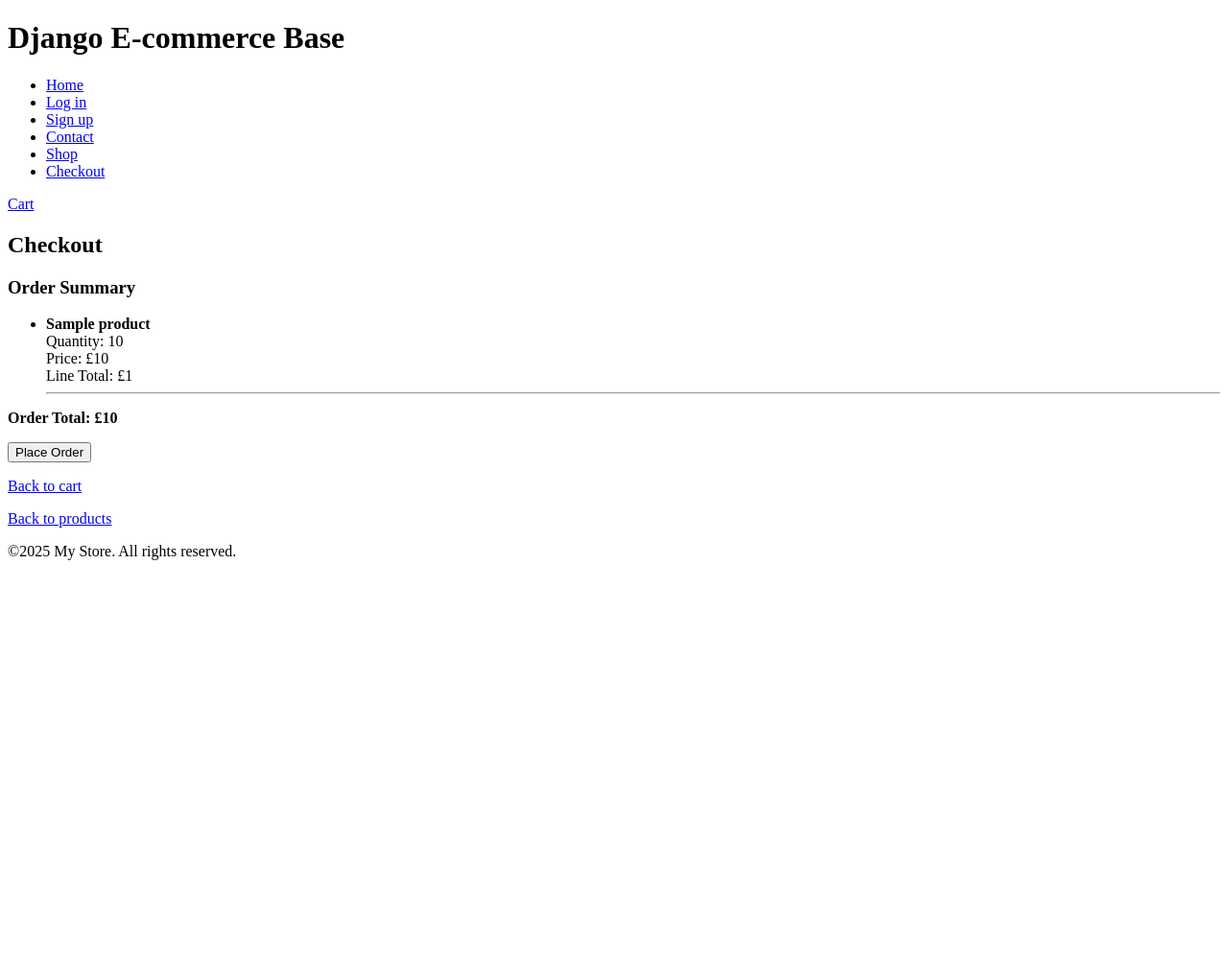
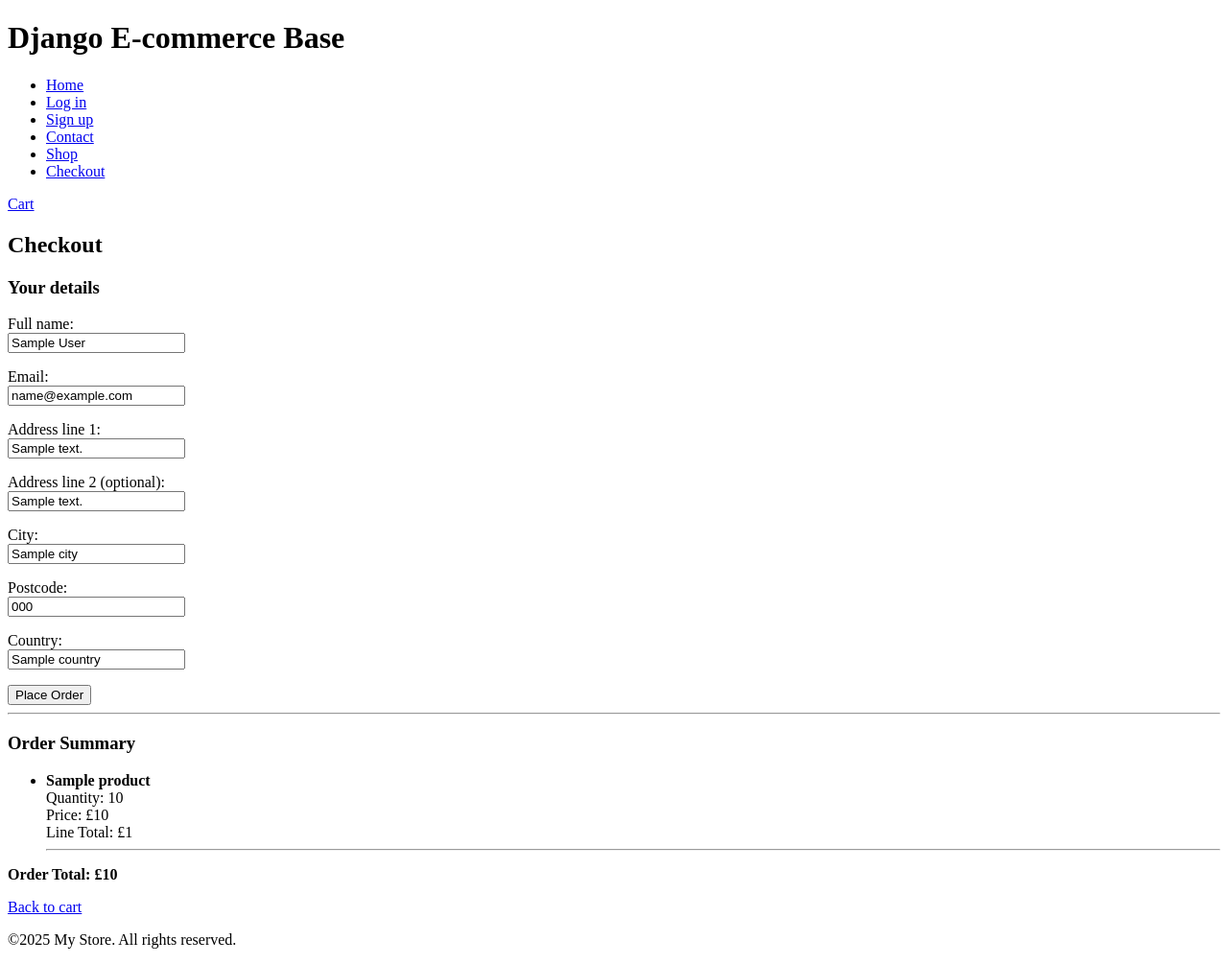
Before and after one commit to monicathomas8/django-ecommerce-base, a Django app: template orders/templates/orders/checkout.html in a window 1280 px wide. Shown: the whole page at 96% size. Before the commit the page ends 584 px from the top, so only its background shows below. Run offline with Django 5.2, Linux system fonts and the light colour scheme; the template is opened without the code that fills it: most values are stand-ins (such as "Sample title", 1, 10 or a date in 2020).

Commit message:
updated orders model to include address with checkout. Updated, checkout.html and view to add address form.

```diff
--- a/orders/templates/orders/checkout.html
+++ b/orders/templates/orders/checkout.html
@@ -3,9 +3,103 @@
 {% block title %}Checkout{% endblock %}
 
 {% block content %}
-   <h2>Checkout</h2>
+<h2>Checkout</h2>
+
+{% if errors %}
+    <ul style="color: red;">
+        {% for error in errors %}
+            <li>{{ error }}</li>
+        {% endfor %}
+    </ul>
+{% endif %}
 
 {% if cart|length > 0 %}
+    <h3>Your details</h3>
+
+    <form method="post">
+        {% csrf_token %}
+
+        <p>
+            <label for="id_full_name">Full name:</label><br>
+            <input
+                type="text"
+                id="id_full_name"
+                name="full_name"
+                value="{{ form_data.full_name|default_if_none:'' }}"
+                required
+            >
+        </p>
+
+        <p>
+            <label for="id_email">Email:</label><br>
+            <input
+                type="email"
+                id="id_email"
+                name="email"
+                value="{{ form_data.email|default_if_none:'' }}"
+                required
+            >
+        </p>
+
+        <p>
+            <label for="id_address_line1">Address line 1:</label><br>
+            <input
+                type="text"
+                id="id_address_line1"
+                name="address_line1"
+                value="{{ form_data.address_line1|default_if_none:'' }}"
+                required
+            >
+        </p>
+
+        <p>
+            <label for="id_address_line2">Address line 2 (optional):</label><br>
+            <input
+                type="text"
+                id="id_address_line2"
+                name="address_line2"
+                value="{{ form_data.address_line2|default_if_none:'' }}"
+            >
+        </p>
+
+        <p>
+            <label for="id_city">City:</label><br>
+            <input
+                type="text"
+                id="id_city"
+                name="city"
+                value="{{ form_data.city|default_if_none:'' }}"
+                required
+            >
+        </p>
+
+        <p>
+            <label for="id_postcode">Postcode:</label><br>
+            <input
+                type="text"
+                id="id_postcode"
+                name="postcode"
+                value="{{ form_data.postcode|default_if_none:'' }}"
+                required
+            >
+        </p>
+
+        <p>
+            <label for="id_country">Country:</label><br>
+            <input
+                type="text"
+                id="id_country"
+                name="country"
+                value="{{ form_data.country|default_if_none:'' }}"
+                required
+            >
+        </p>
+
+        <button type="submit">Place Order</button>
+    </form>
+
+    <hr>
+
     <h3>Order Summary</h3>
 
     <ul>
@@ -22,18 +116,11 @@
 
     <p><strong>Order Total: £{{ cart.get_total_price }}</strong></p>
 
-    <form action="#" method="post">
-        {% csrf_token %}
-        <button type="submit">Place Order</button>
-    </form>
-
-    {% else %}
-        <p>Your cart is empty.</p>
-    {% endif %}
-
     <p><a href="{% url 'cart_detail' %}">Back to cart</a></p>
 
-    <p>
-        <a href="{% url 'products' %}">Back to products</a>
-    </p>
+{% else %}
+    <p>Your cart is empty.</p>
+    <p><a href="{% url 'products' %}">Back to products</a></p>
+{% endif %}
+
 {% endblock %}
```
Also changed, not shown: orders/models.py (+10 -0 lines), orders/views.py (+52 -6 lines), orders/migrations/0002_order_address_line1_order_address_line2_order_city_and_more.py (added).
